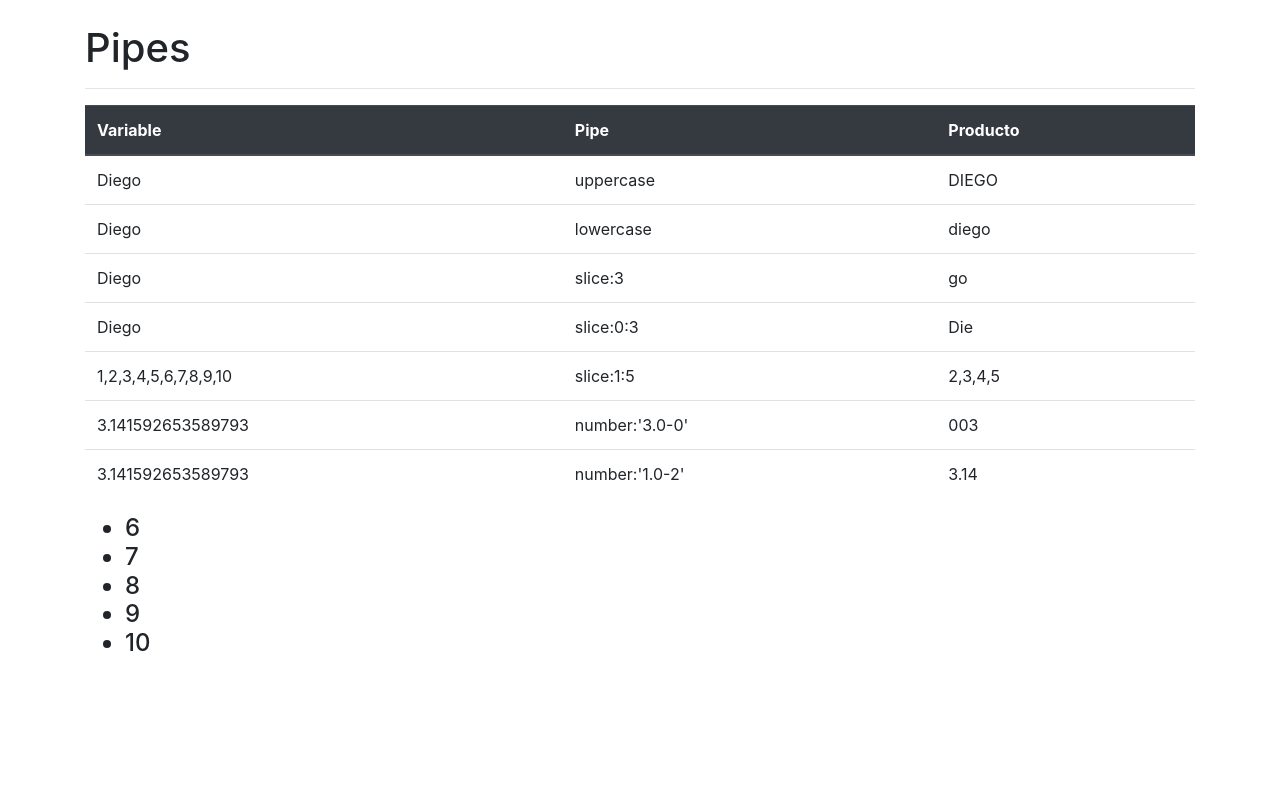
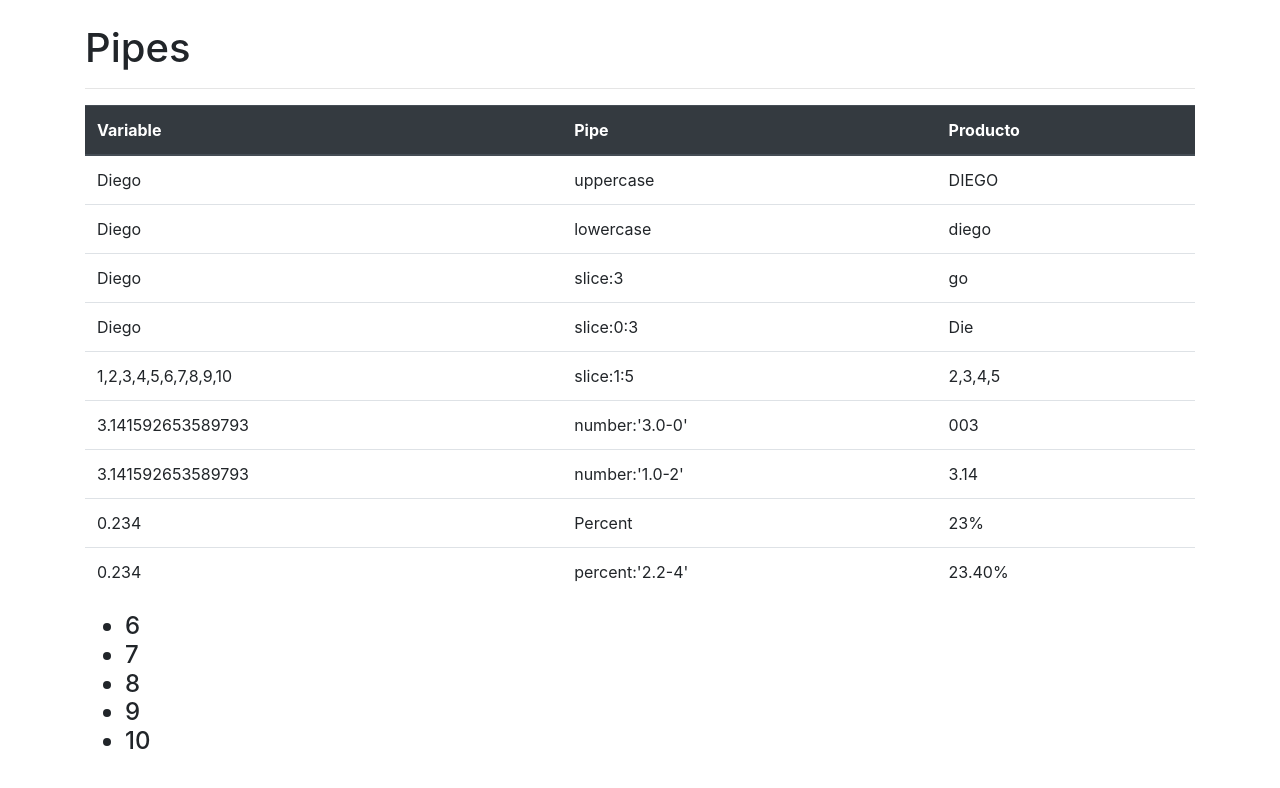
Before and after one commit to Diiiegor/angular-pipes, an Angular app: page / in a window 1280 px wide. Shown: the top 788 px of the page. Built offline with nearby package versions, Linux system fonts and the light colour scheme.

Commit message:
Porcentaje(percent)

```diff
--- a/src/app/app.component.html
+++ b/src/app/app.component.html
@@ -47,6 +47,16 @@
       <td>number:'1.0-2'</td>
       <td>{{pi | number:'1.0-2'}}</td>
     </tr>
+    <tr>
+      <td>{{a}}</td>
+      <td>Percent</td>
+      <td>{{a | percent}}</td>
+    </tr>
+    <tr>
+      <td>{{a}}</td>
+      <td>percent:'2.2-4'</td>
+      <td>{{a | percent:'2.2-4'}}</td>
+    </tr>
     </tbody>
   </table>
 
--- a/src/app/app.component.ts
+++ b/src/app/app.component.ts
@@ -10,4 +10,5 @@
   nombre = 'Diego';
   arreglo = [1, 2, 3, 4, 5, 6, 7, 8, 9, 10];
   pi = Math.PI;
+  a = 0.234;
 }
```
